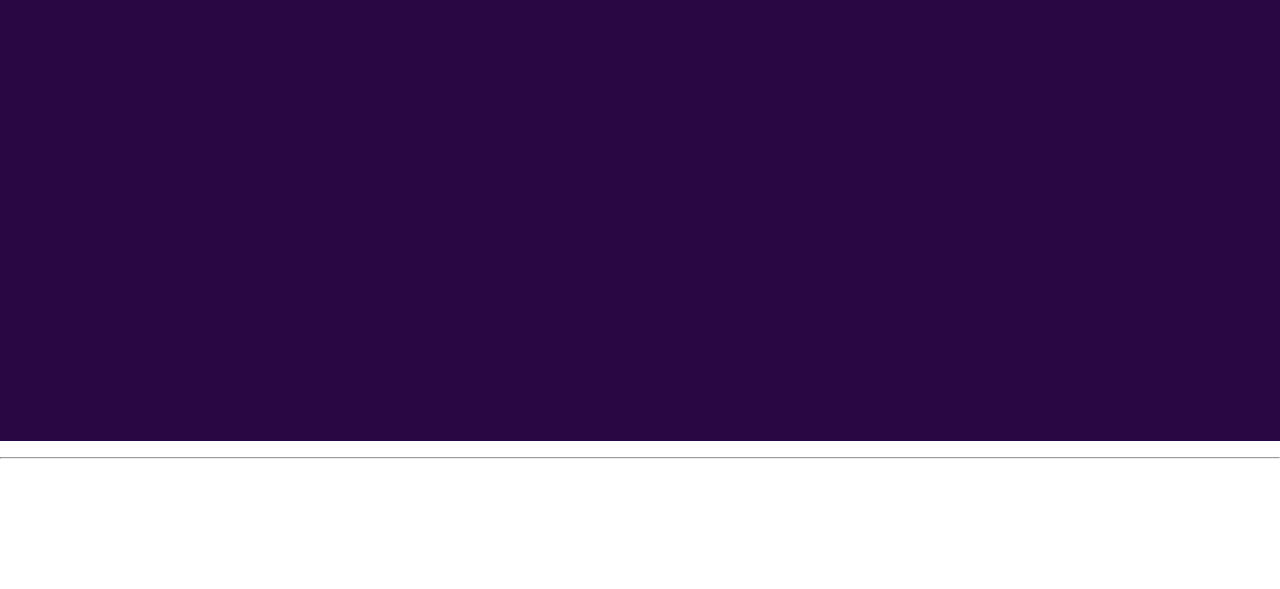
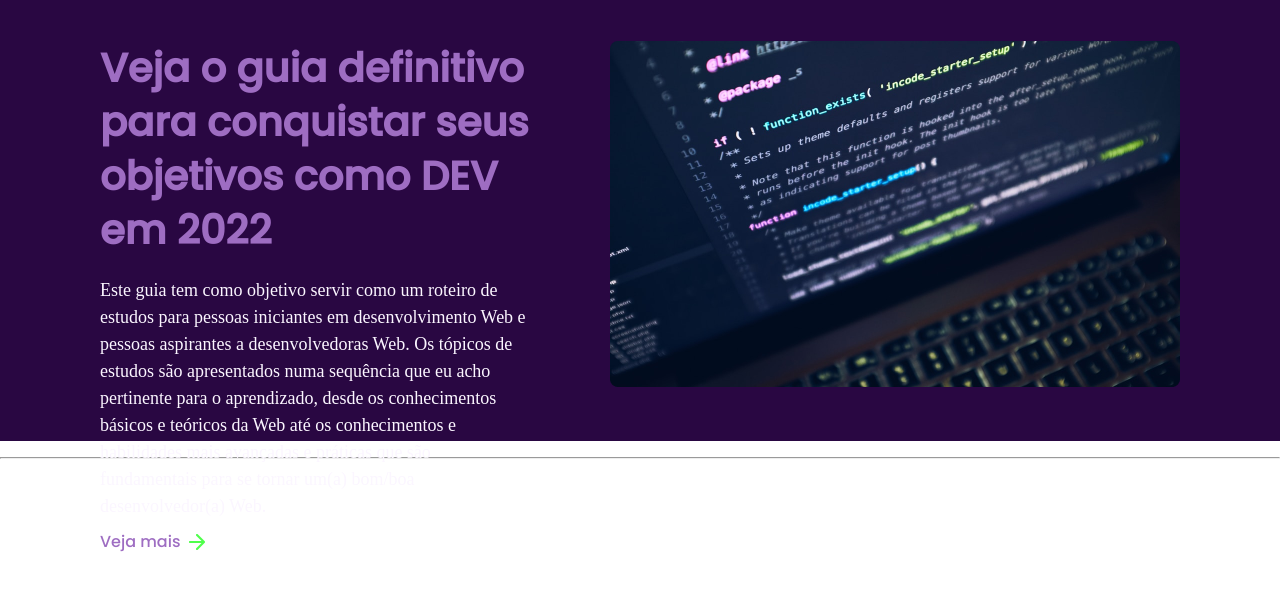
Before and after one commit to VivianeMayra/Rocket-Blog, a plain HTML site: page index.html in a window 1280 px wide. Shown: the part 147-736 px from the top of the page. Drawn offline with Linux system fonts and the light colour scheme.

Commit message:
organizando o header do site, e inserando nova imagem

```diff
--- a/index.html
+++ b/index.html
@@ -30,8 +30,17 @@
                 </div>
             </div>
             <div class="box-flex">
-                <div class="titles"></div>
-                <div class="image"></div>
+                <div class="titles">
+                    <h1 class="titulo-principal">Veja o guia definitivo para conquistar seus objetivos como DEV em 2022</h1>
+                    <h2 class="sub-titulo">Este guia tem como objetivo servir como um roteiro de estudos para pessoas iniciantes em desenvolvimento Web e pessoas aspirantes a desenvolvedoras Web. Os tópicos de estudos são apresentados numa sequência que eu acho pertinente para o aprendizado, desde os conhecimentos básicos e teóricos da Web até os conhecimentos e habilidades mais avançadas e práticas que são fundamentais para se tornar um(a) bom/boa desenvolvedor(a) Web.</h2>
+                    <div class="infos">
+                        <a href="https://jesielviana.com/blog/guia-dev-web" target="_blank">Veja mais</a>
+                        <img src="./image/arrow-right.png">
+                    </div>
+                </div>
+                <div class="image">
+                    <img src="./image/unsplash_XJXWbfSo2f0.png">
+                </div>
             </div>
         </div>
         <div class="main">
--- a/style.css
+++ b/style.css
@@ -75,3 +75,54 @@
     top: -44px;
     left: 160px;
   }
+
+  .titles{
+    width: 40%;
+  }
+
+  .box-flex{
+    display: flex;
+    justify-content: space-between;
+  }
+
+  .titulo-principal{
+    font-family: 'Poppins', sans-serif;
+    font-style: normal;
+    font-weight: 700;
+    font-size: 40px;
+    line-height: 54px;
+    color: #9E6DC2;
+    margin-bottom: 20px;
+  }
+
+  .sub-titulo{
+    font-family: 'Roboto' sans-serif;
+    font-style: normal;
+    font-weight: 400;
+    font-size: 18px;
+    line-height: 27px;
+    color: #FBF6FF;
+    font-style: normal;
+    font-weight: 400;
+    font-size: 18px;
+    line-height: 27px;
+    color: #FBF6FF;
+    margin-bottom: 10px;
+  }
+
+  a{
+    margin-right: 5px;
+    color: var(--button-bg);
+    cursor: pointer;
+    font-family: 'Poppins', sans-serif;
+    font-style: normal;
+    text-decoration: none;
+
+
+  }
+
+  .infos{
+    display: flex;
+    justify-content:left;
+    align-items: center;
+  }
```
Also changed, not shown: image/arrow-right.png (added).
